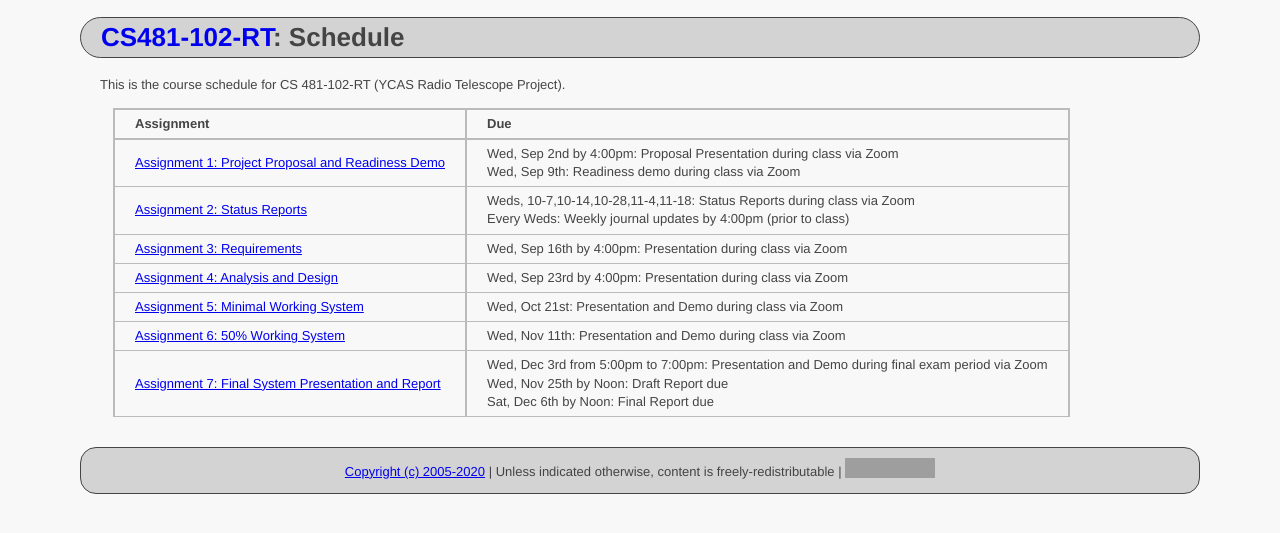
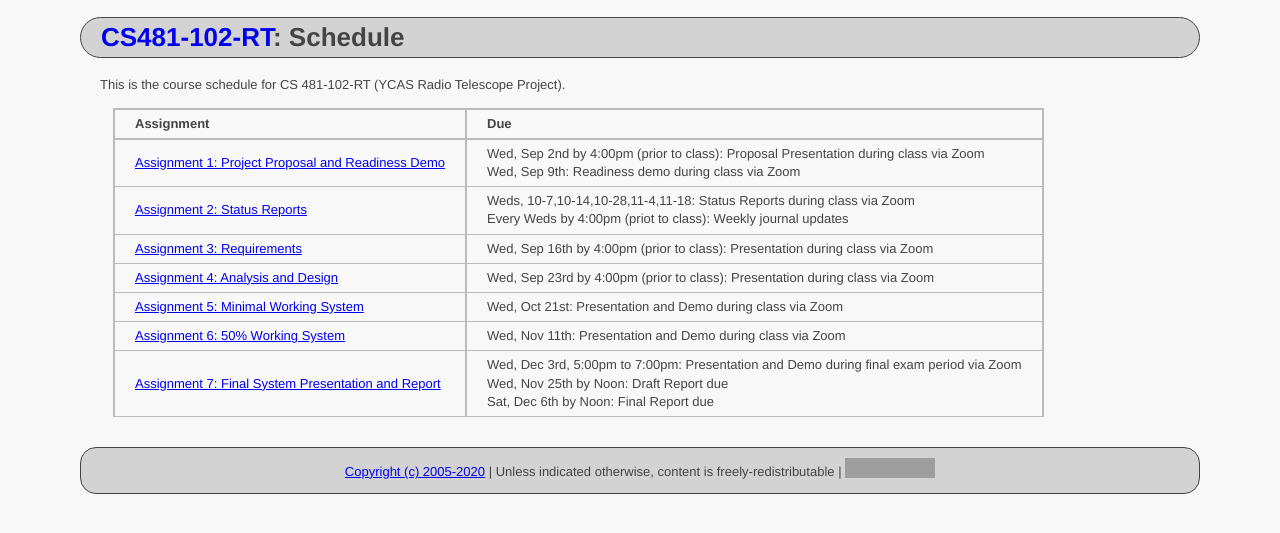
Before and after one commit to ycpcs/cs481-fall2020-RT, a Jekyll site: the page built from schedule.md, in a window 1280 px wide. Shown: the top 533 px of the page. Built offline with Jekyll 4.4.1, drawn with Linux system fonts in a browser that asks for light colours; grey boxes are pictures that could not be loaded.

```diff
--- a/schedule.md
+++ b/schedule.md
@@ -8,10 +8,10 @@ This is the course schedule for CS 481-102-RT (YCAS Radio Telescope Project).
 
 **Assignment** | **Due**
 :--------------|:---------
-[Assignment 1: Project Proposal and Readiness Demo](assign/assign01.html)  | Wed, Sep 2nd by 4:00pm: Proposal Presentation during class via Zoom<br>Wed, Sep 9th: Readiness demo during class via Zoom
-[Assignment 2: Status Reports](assign/assign02.html)                       | Weds, 10-7,10-14,10-28,11-4,11-18: Status Reports during class via Zoom<br>Every Weds: Weekly journal updates by 4:00pm (prior to class)
-[Assignment 3: Requirements](assign/assign03.html)                         | Wed, Sep 16th by 4:00pm: Presentation during class via Zoom
-[Assignment 4: Analysis and Design](assign/assign04.html)                  | Wed, Sep 23rd by 4:00pm: Presentation during class via Zoom
+[Assignment 1: Project Proposal and Readiness Demo](assign/assign01.html)  | Wed, Sep 2nd by 4:00pm (prior to class): Proposal Presentation during class via Zoom<br>Wed, Sep 9th: Readiness demo during class via Zoom
+[Assignment 2: Status Reports](assign/assign02.html)                       | Weds, 10-7,10-14,10-28,11-4,11-18: Status Reports during class via Zoom<br>Every Weds by 4:00pm (priot to class): Weekly journal updates
+[Assignment 3: Requirements](assign/assign03.html)                         | Wed, Sep 16th by 4:00pm (prior to class): Presentation during class via Zoom
+[Assignment 4: Analysis and Design](assign/assign04.html)                  | Wed, Sep 23rd by 4:00pm (prior to class): Presentation during class via Zoom
 [Assignment 5: Minimal Working System](assign/assign05.html)               | Wed, Oct 21st: Presentation and Demo during class via Zoom
 [Assignment 6: 50% Working System](assign/assign06.html)                   | Wed, Nov 11th: Presentation and Demo during class via Zoom
-[Assignment 7: Final System Presentation and Report](assign/assign07.html) | Wed, Dec 3rd from 5:00pm to 7:00pm: Presentation and Demo during final exam period via Zoom<br>Wed, Nov 25th by Noon: Draft Report due<br>Sat, Dec 6th by Noon: Final Report due
+[Assignment 7: Final System Presentation and Report](assign/assign07.html) | Wed, Dec 3rd, 5:00pm to 7:00pm: Presentation and Demo during final exam period via Zoom<br>Wed, Nov 25th by Noon: Draft Report due<br>Sat, Dec 6th by Noon: Final Report due
```
